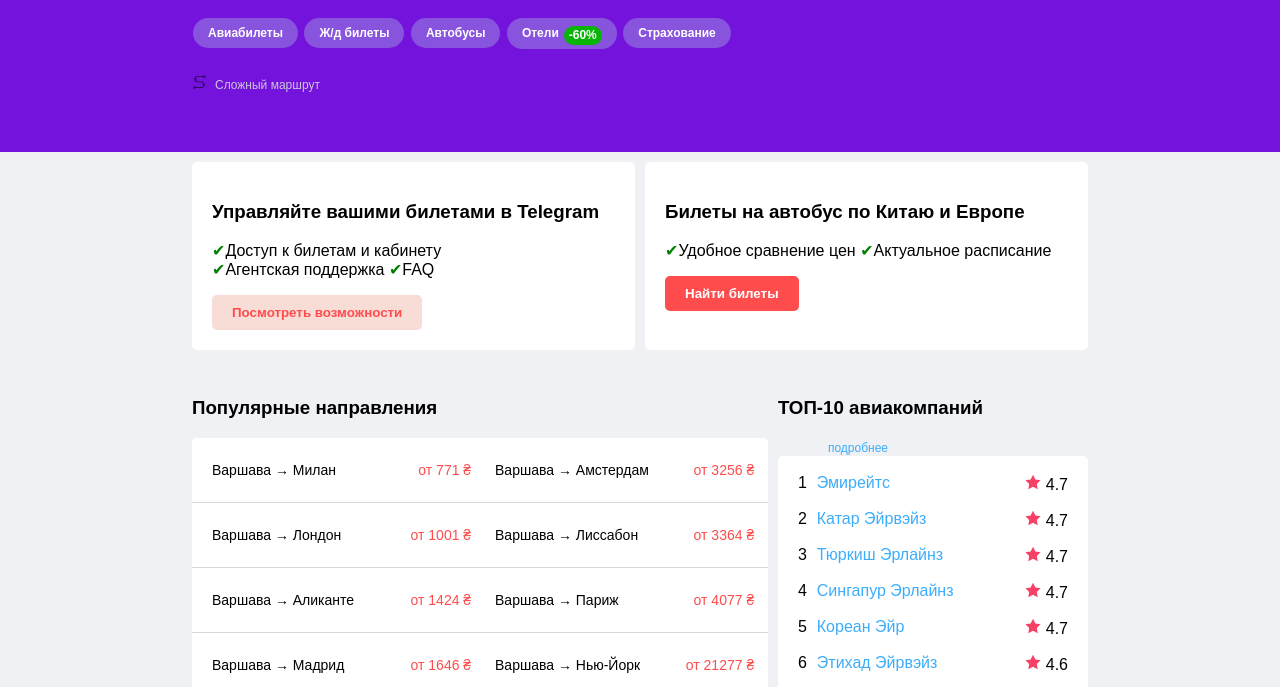
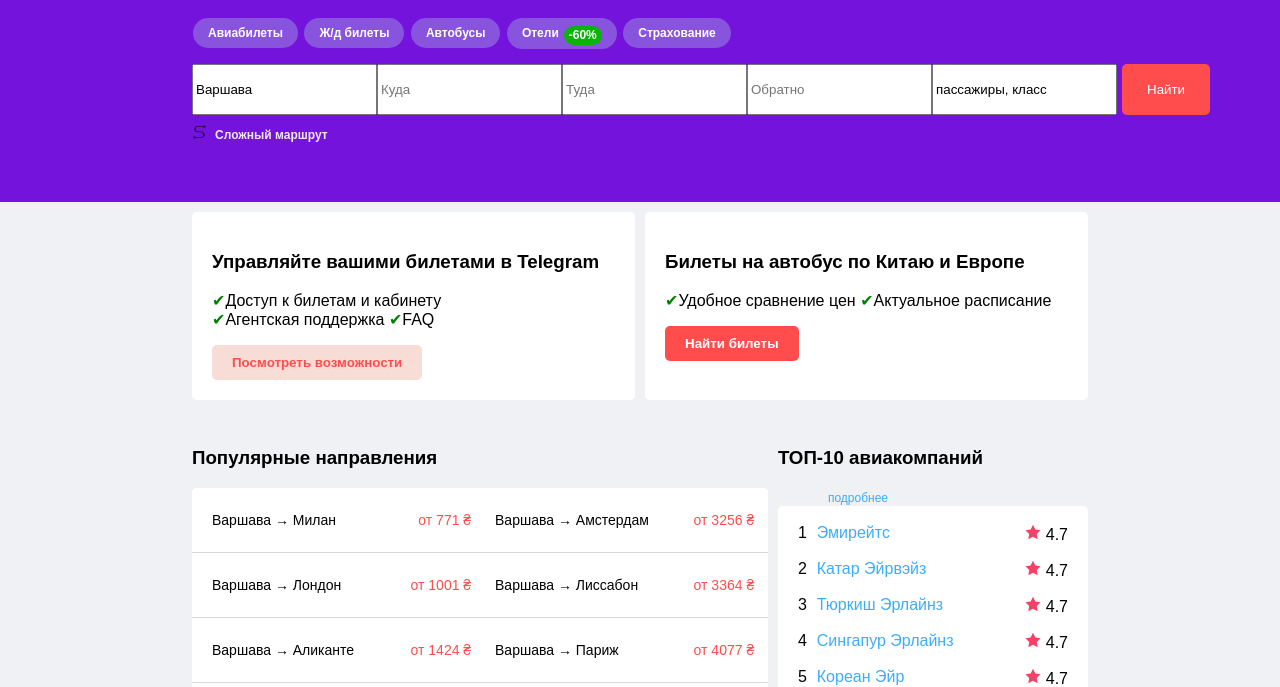
Before and after one commit to MarsavinEvgeniy/jr-airline-booking, a plain HTML site: page src/index.html in a window 1280 px wide. Shown: the part 98-785 px from the top of the page. Drawn offline with Linux system fonts and the light colour scheme.

Commit message:
third iteration of fixes (partially)

```diff
--- a/src/css/styles.css
+++ b/src/css/styles.css
@@ -14,6 +14,12 @@ body {
     font-family: 'FontInter', sans-serif;
     background: #EFF1F4;
     margin: 0;
+}
+
+@media (min-width: 320px) and (max-width: 768px) {
+    .nav-menu div:first-child {
+        display: none;
+    }
 }
 
 .container-header {
@@ -78,9 +84,11 @@ body {
     color: var(--main-color-two);
     cursor: pointer;
 }
+
 .discount-hotel {
     height: 15px;
 }
+
 .discount-hotel span {
     font-size: 0;
 }
@@ -100,12 +108,45 @@ body {
     color: #000F;
 }
 
+.container-search {
+    display: flex;
+    flex-direction: row;
+    flex-wrap: wrap;
+    height: 50px;
+}
 
+.city-from, .city-to {
+    display: flex;
+    flex-direction: row;
+}
+
+.date-fromDate, .date-toDate {
+    display: flex;
+    flex-direction: row;
+    border: none;
+}
+
+.passengers-and-class-block {
+    display: flex;
+    flex-direction: row;
+}
+
+.container-search-btn {
+    display: flex;
+    flex-direction: row;
+    background-color: var(--accent-color);
+    color: var(--main-color-two);
+    border-radius: 5px;
+    padding: 5px 25px;
+    margin-left: 5px;
+    border: none;
+}
 
 .complex-route {
-    color: #d5d8dc;
+    color: var(--main-color-two);
     opacity: 0.9;
     font-size: 12px;
+    font-weight: bold;
     cursor: pointer;
     padding-top: 10px;
 }
--- a/src/index.html
+++ b/src/index.html
@@ -31,9 +31,32 @@
             <a href="#" class="discount-hotel">Отели <span>скидка 60% на отели</span></a>
             <a href="#">Страхование</a>
         </nav>
-        <form class="container-search">
-        </form>
-        <div class="complex-route">Сложный маршрут</div>
+        <div>
+            <form class="container-search">
+                <div class="city-from">
+                    <label for="city-from"></label>
+                    <input id="city-from" type="text" name="text" value="Варшава"/>
+                </div>
+                <div class="city-to">
+                    <label for="city-to"></label>
+                    <input id="city-to" type="text" name="text" placeholder="Куда"/>
+                </div>
+                <div class="date-fromDate">
+                    <label for="date-fromDate"></label>
+                    <input id="date-fromDate" type="text" name="text" placeholder="Туда"/>
+                </div>
+                <div class="date-toDate">
+                    <label for="date-toDate"></label>
+                    <input id="date-toDate" type="text" name="text" placeholder="Обратно"/>
+                </div>
+                <div class="passengers-and-class-block">
+                    <label for="passengers-and-class"></label>
+                    <input id="passengers-and-class" type="text" name="text" value="пассажиры&#44; класс"/>
+                </div>
+                <button class="container-search-btn"><p>Найти</p></button>
+            </form>
+            <div class="complex-route">Сложный маршрут</div>
+        </div>
     </section>
 </header>
 <div style="width: 70%; margin-left: auto; margin-right: auto">
```
